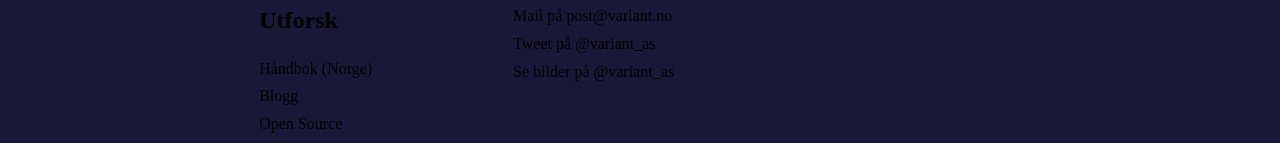
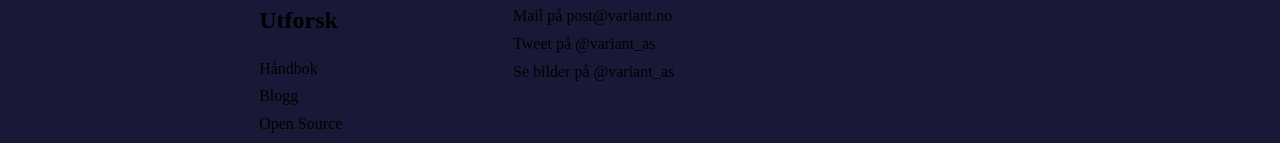
Before and after one commit to varianter/variant.se, a Next.js app: page /verdiutvikling in a window 1280 px wide. Shown: the part 1601-1744 px from the top of the page. Built offline with nearby package versions, Linux system fonts and the light colour scheme.

Commit message:
Change links to swedish version of handbook

```diff
--- a/pages/index.tsx
+++ b/pages/index.tsx
@@ -97,7 +97,7 @@ const Stockholm: NextPage<InferGetStaticPropsType<typeof getStaticProps>> = ({
             <p>
               Läs mer om oss och våra värderingar i{" "}
               <a
-                href="https://handbook.variant.no"
+                href="https://handbook.variant.se"
                 title="Håndboken til Variant"
               >
                 vår öppna handbok
--- a/src/jobs/index.tsx
+++ b/src/jobs/index.tsx
@@ -80,8 +80,8 @@ const JobsIndex: NextPage<InferGetStaticPropsType<typeof getStaticProps>> = ({
               </p>
               <p>
                 Sjekk ut den{" "}
-                <a href="https://handbook.variant.no" rel="noopeneer">
-                  åpne håndboken vår for Norge
+                <a href="https://handbook.variant.se" rel="noopeneer">
+                  åpne håndboken vår
                 </a>{" "}
                 om du vil se mer om hva vi står for.
               </p>
--- a/src/layout/index.tsx
+++ b/src/layout/index.tsx
@@ -77,7 +77,7 @@ function Layout({
             <h2>Utforsk</h2>
             <ul>
               <li>
-                <a href="https://handbook.variant.no">Håndbok (Norge)</a>
+                <a href="https://handbook.variant.se">Håndbok</a>
               </li>
               <li>
                 <a href="http://variant.blog" rel="noopener">
```
